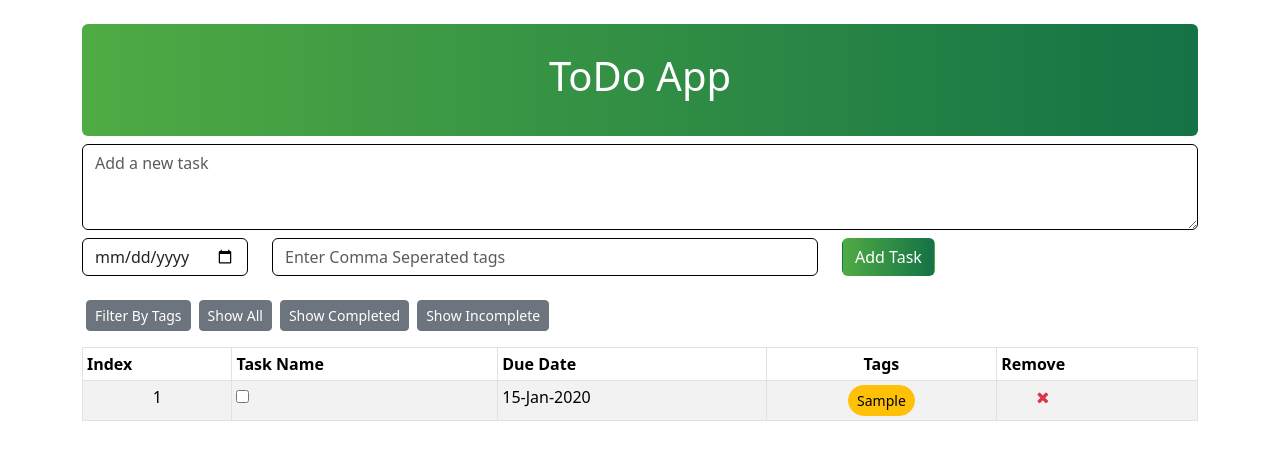
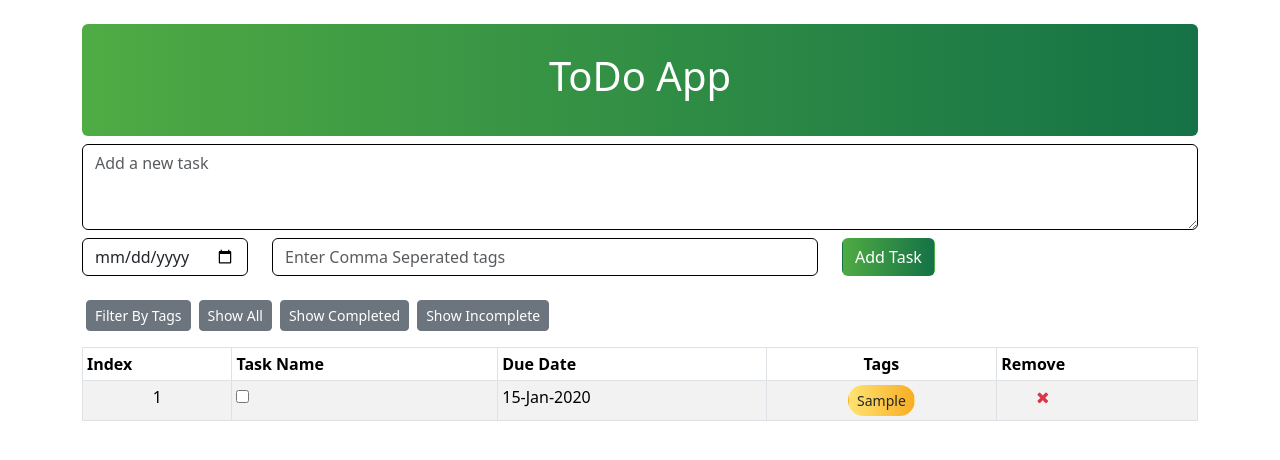
Before and after one commit to nktushar/Angular17-ToDo-App, an Angular app: page / in a window 1280 px wide. Both pictures are taken after typing "2020-01-15", "Sample" into the empty fields and a click on the button "Add Task". Shown: the top 460 px of the page. Built offline with nearby package versions, Linux system fonts and the light colour scheme.

Commit message:
tag customized

```diff
--- a/src/app/todolist/todolist.component.css
+++ b/src/app/todolist/todolist.component.css
@@ -10,3 +10,7 @@
   background: linear-gradient(to right, #4fab43, #147246);
   color: white;
 }
+
+.tag-gradient-bg {
+  background: linear-gradient(to right, #ffe371, #f8ae24);
+}
--- a/src/app/todolist/todolist.component.html
+++ b/src/app/todolist/todolist.component.html
@@ -74,7 +74,7 @@
             </td>
             <td>{{task.dueDate | date:'dd-MMM-YYYY'}}</td>
             <td class="text-center">
-              <button *ngFor="let tag of getArrayFromCommaSeparatedString(task.tags)" class="btn btn-warning btn-sm rounded-btn mx-1">{{tag}}</button>
+              <button *ngFor="let tag of getArrayFromCommaSeparatedString(task.tags)" class="btn tag-gradient-bg btn-sm rounded-btn mx-1">{{tag}}</button>
             </td>
             <td>
               <div class="col-4 text-end">
```
